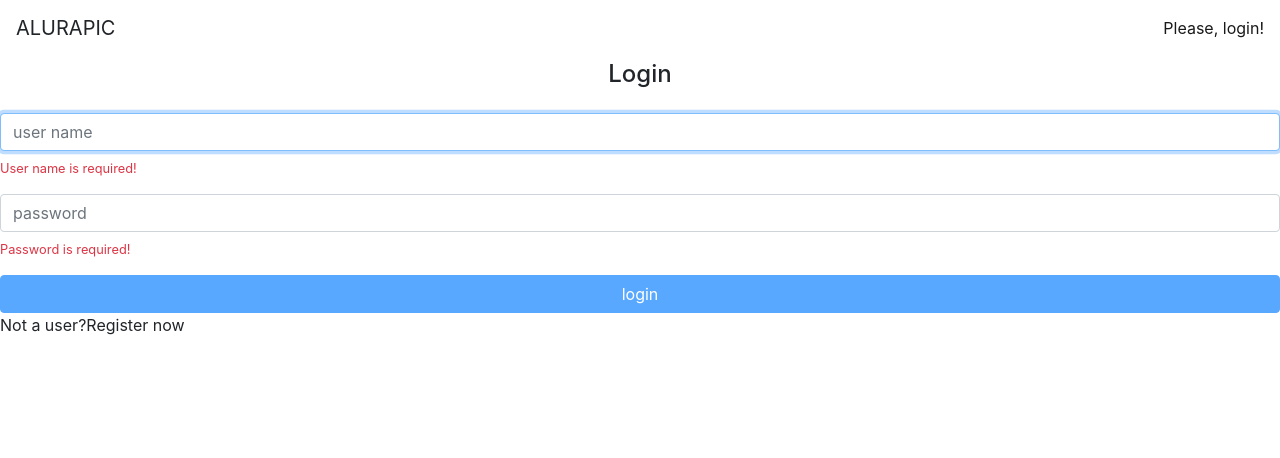
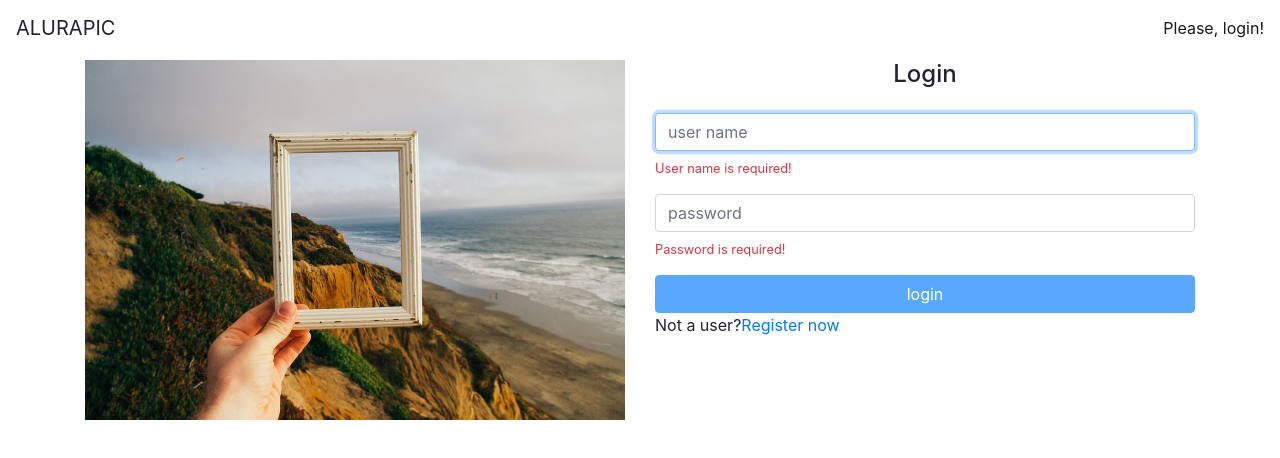
Before and after one commit to panjosbr/alurapic, an Angular app: page / in a window 1280 px wide. Shown: the top 458 px of the page. Built offline with nearby package versions, Linux system fonts and the light colour scheme.

Commit message:
Criando rotas filhas para a home

```diff
--- /dev/null
+++ b/src/app/home/home.component.html
@@ -0,0 +1,11 @@
+<div class="container">
+  <div class="row">
+    <div class="col-md-6 mb-2">
+      <img class="img-fluid d-none d-sm-block"
+        src="/assets/img/home.jpg" alt="Welcome">
+    </div>
+    <div class="col-md-6">
+      <router-outlet></router-outlet>
+    </div>
+  </div>
+</div>
--- a/src/app/home/home.module.ts
+++ b/src/app/home/home.module.ts
@@ -6,11 +6,13 @@
 import { VMessageModule } from '../shared/components/vmessage/vmessage.module';
 import { RouterModule } from '@angular/router';
 import { SignupComponent } from './signup/signup.component';
+import { HomeComponent } from './home.component';
 
 @NgModule({
   declarations: [
     SignInComponent,
     SignupComponent,
+    HomeComponent,
   ],
   imports: [
     CommonModule,
--- a/src/app/home/signin/signin.component.html
+++ b/src/app/home/signin/signin.component.html
@@ -39,4 +39,4 @@
 
 </form>
 
-<p>Not a user?<a>Register now</a></p>
+<p>Not a user?<a [routerLink]="['signup']">Register now</a></p>
--- a/src/app/home/signin/signin.component.ts
+++ b/src/app/home/signin/signin.component.ts
@@ -25,6 +25,7 @@
       userName: [ '', Validators.required ],
       password: [ '', Validators.required ]
     });
+    this.platformDetector.isPlatformBrowser() && this.userNameInput.nativeElement.focus();
   }
 
   login() {
--- a/src/app/home/signup/signup.component.html
+++ b/src/app/home/signup/signup.component.html
@@ -2,7 +2,7 @@
 
 <form class="form mt-4" [formGroup]="signupForm" (submit)="signup()">
   <div class="form-group">
-    <input placeholder="email" class="form-control" formControlName="email" autofocus>
+    <input #emailInput placeholder="email" class="form-control" formControlName="email" autofocus>
     <ap-vmessage
       *ngIf="signupForm.get('email').errors?.required"
       text="Email is required!"></ap-vmessage>
--- a/src/app/home/signup/signup.component.ts
+++ b/src/app/home/signup/signup.component.ts
@@ -1,22 +1,25 @@
-import { Component, OnInit } from "@angular/core";
+import { Component, OnInit, ViewChild, ElementRef } from "@angular/core";
 import { FormGroup, FormBuilder, Validators } from "@angular/forms";
 import { lowerCaseValidator } from "src/app/shared/validators/lower-case.validator";
 import { UserNotTakenValidatorService } from "./user-not-taken.validator.service";
 import { NewUser } from "./new-user";
 import { SignUpService } from "./signup.service";
 import { Router } from "@angular/router";
+import { PlatformDetectorService } from "src/app/core/platform-detector/platform-detector.service";
 
 @Component({
   templateUrl: './signup.component.html',
 })
 export class SignupComponent implements OnInit {
   signupForm: FormGroup;
+  @ViewChild('emailInput') emailInput: ElementRef<HTMLInputElement>;
 
   constructor(
     private formBuilder: FormBuilder,
     private userNotTakenValidatorService: UserNotTakenValidatorService,
     private signUpService: SignUpService,
     private router: Router,
+    private platformDetectorService: PlatformDetectorService,
   ) {}
 
   ngOnInit() {
@@ -51,6 +54,8 @@
         ]
       ],
     });
+
+    this.platformDetectorService.isPlatformBrowser() && this.emailInput.nativeElement.focus();
   }
 
   signup() {
```
Also changed, not shown: src/app/app.routing.module.ts (+12 -5 lines), src/app/home/home.component.ts (added, +7 -0 lines), src/assets/img/home.jpg (added).
